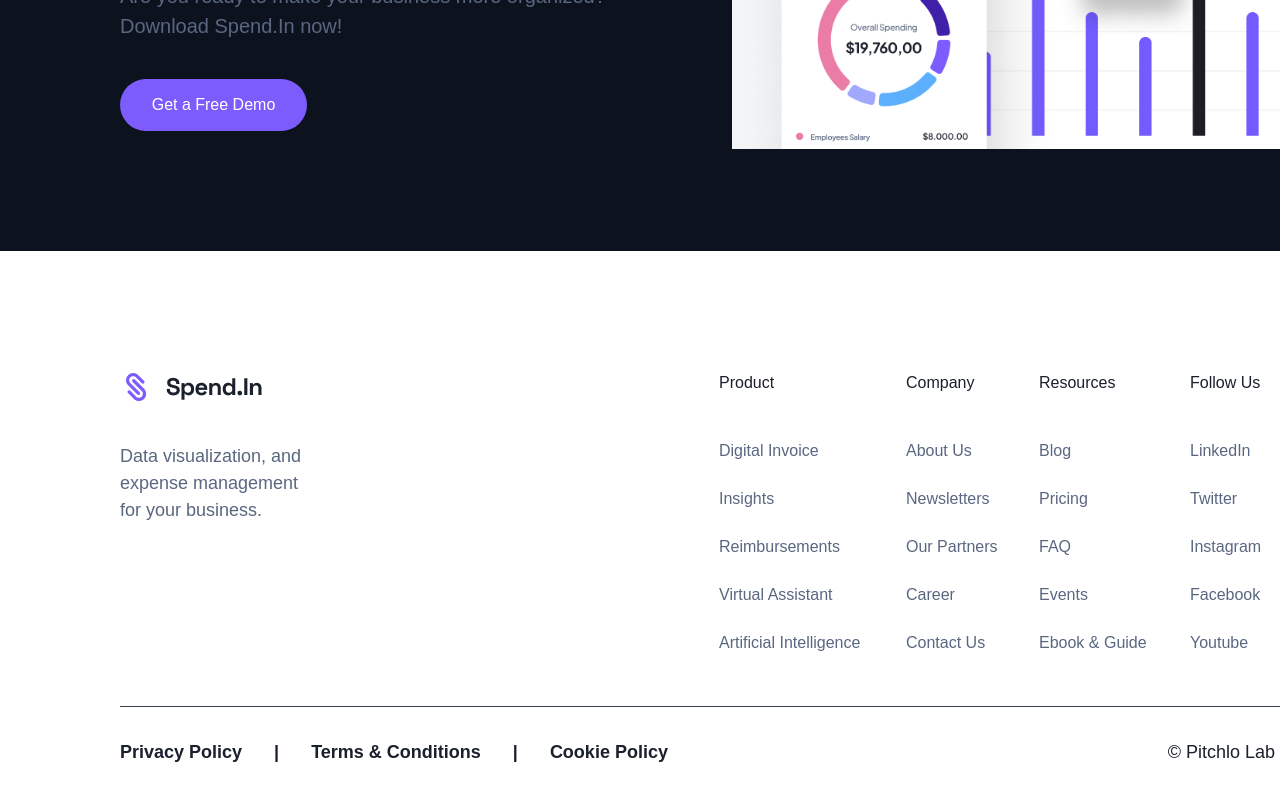
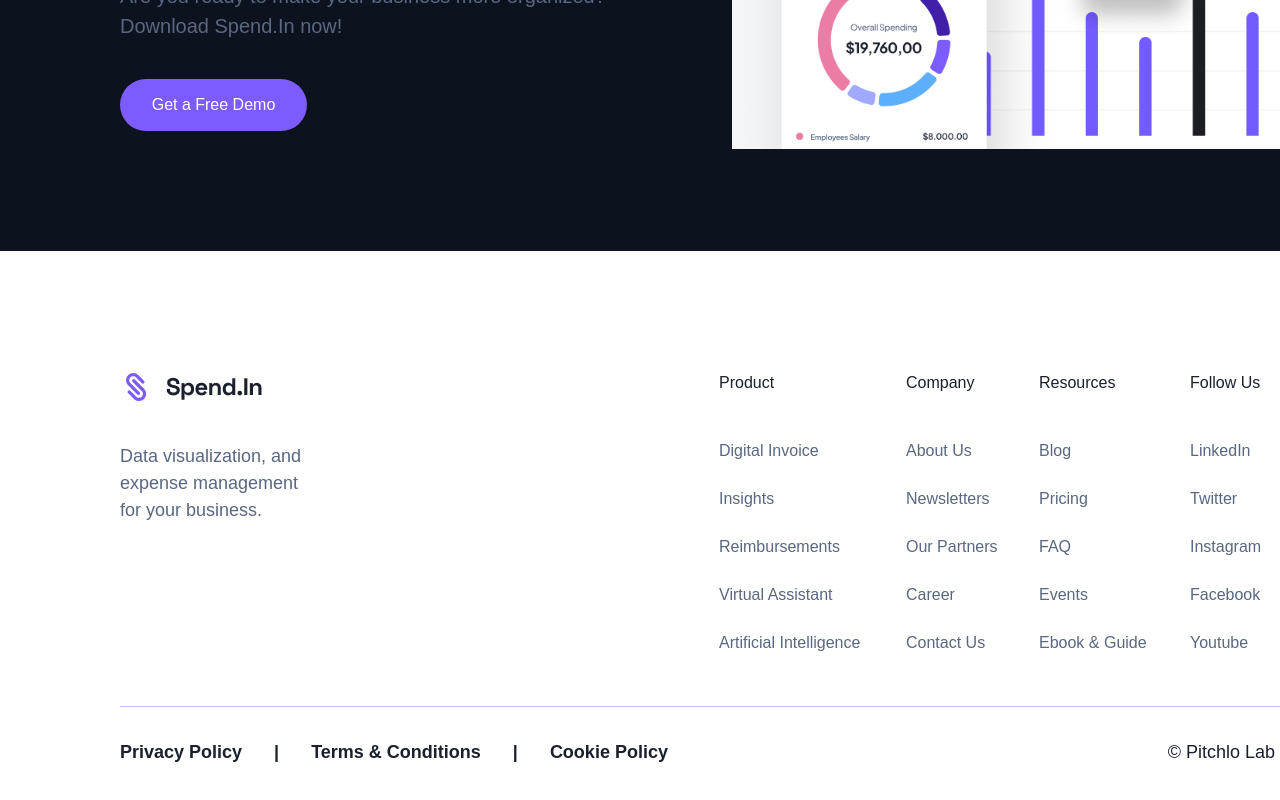
Before and after one commit to elonmelonm/spending-management-landing-page, a React (Vite) app: page / in a window 1280 px wide. Shown: the part 8950-9750 px from the top of the page. Built offline with nearby package versions, Linux system fonts and the light colour scheme.

Commit message:
fix footer section design

```diff
--- a/src/components/Footer.jsx
+++ b/src/components/Footer.jsx
@@ -64,7 +64,7 @@
                 </div>
 
                 {/* Footer Links */}
-                <div className="md:col-span-6 border-t border-gray-700 pt-6 flex flex-col md:flex-row justify-between items-center font-semibold text-[18px] text-secondary-500 gap-4">
+                <div className="md:col-span-6 border-t border-primary-200 pt-6 flex flex-col md:flex-row justify-between items-center font-semibold text-[18px] text-secondary-500 gap-4">
                     <div className="flex gap-8">
                         <a href="#">Privacy Policy</a>
                         <span>|</span>
```
